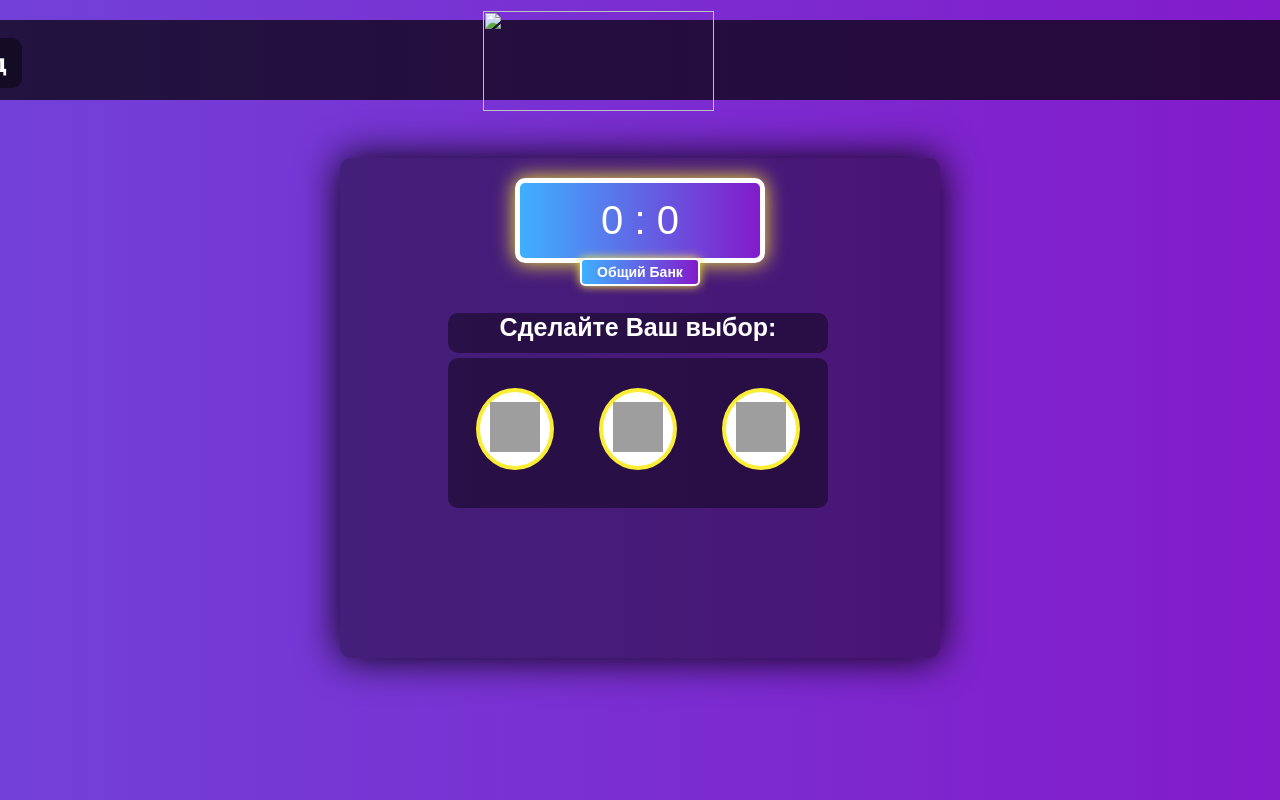
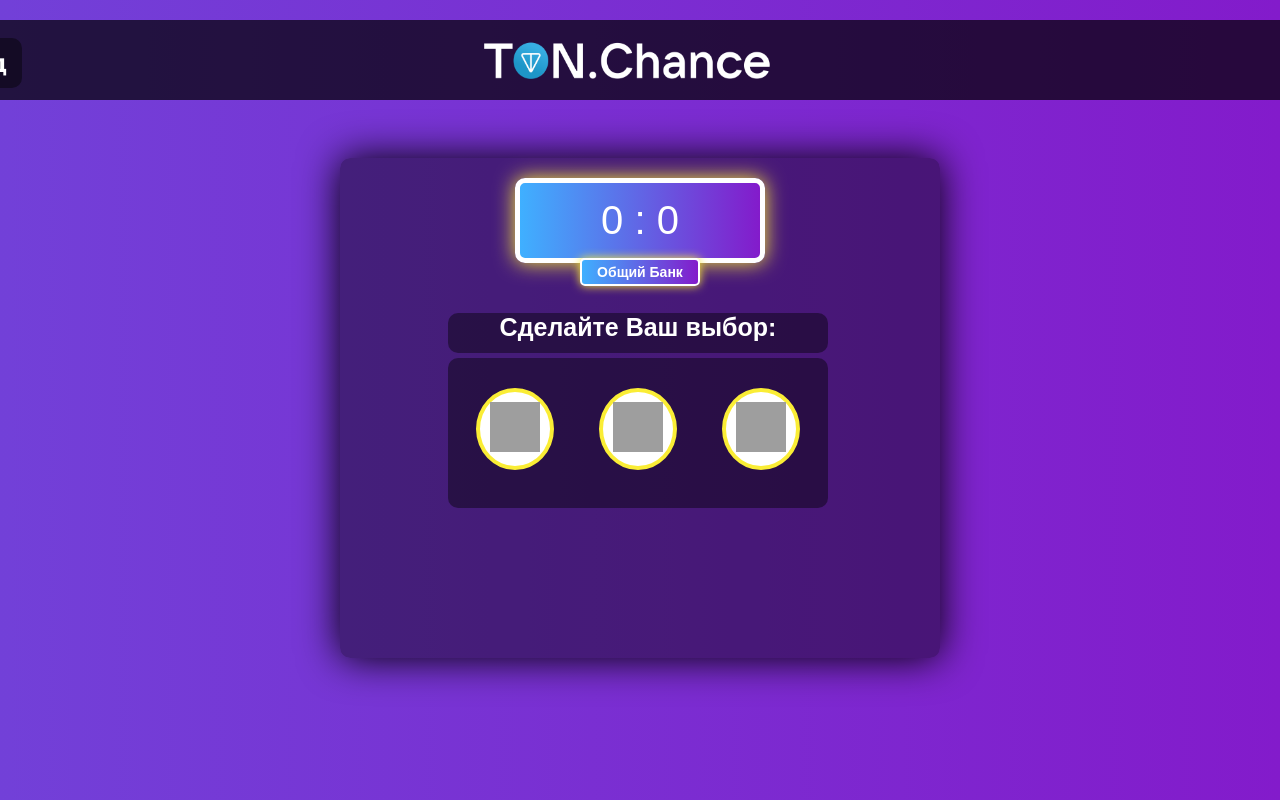
Before and after one commit to thesadriger/tonchance, a website: page games/LobbyKNB/knb/knb.html in a window 1280 px wide. Drawn offline with Linux system fonts and the light colour scheme; the site is published under a folder, as on GitHub Pages, so addresses that start at the root find nothing; grey boxes are pictures that could not be loaded.

Commit message:
Update knb.html

```diff
--- a/games/LobbyKNB/knb/knb.html
+++ b/games/LobbyKNB/knb/knb.html
@@ -231,7 +231,7 @@ transform: translate(-50%, -50%);
 <body>
     <div class="parallax"></div>
     <div class="mainlogo">
-        <img  class="img" src="/images/Logotype.png">
+        <img  class="img" src="images/Logotype.png">
     </div>
     <div class="box-border-main">
         <div class="score-table">
```
